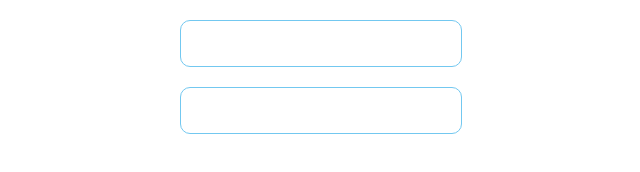
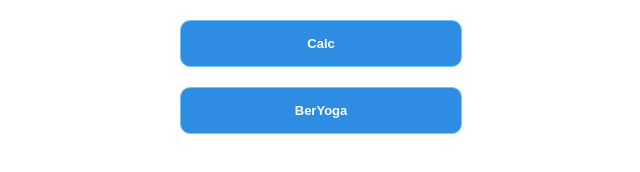
Before and after one commit to aevser/aevser.github.io, a plain HTML site: page index.html in a window 1280 px wide. Shown: the whole page, without its empty margins (319-959 px from the left). Drawn offline with Linux system fonts and the light colour scheme.

Commit message:
Update style.css

```diff
--- a/style.css
+++ b/style.css
@@ -1,5 +1,5 @@
 .layout__name{
-/*     background: #2e8ce3; */
+    background: #2e8ce3;
     padding: 15px ;
     font-size: 13px;
     font-weight: bold;
```
